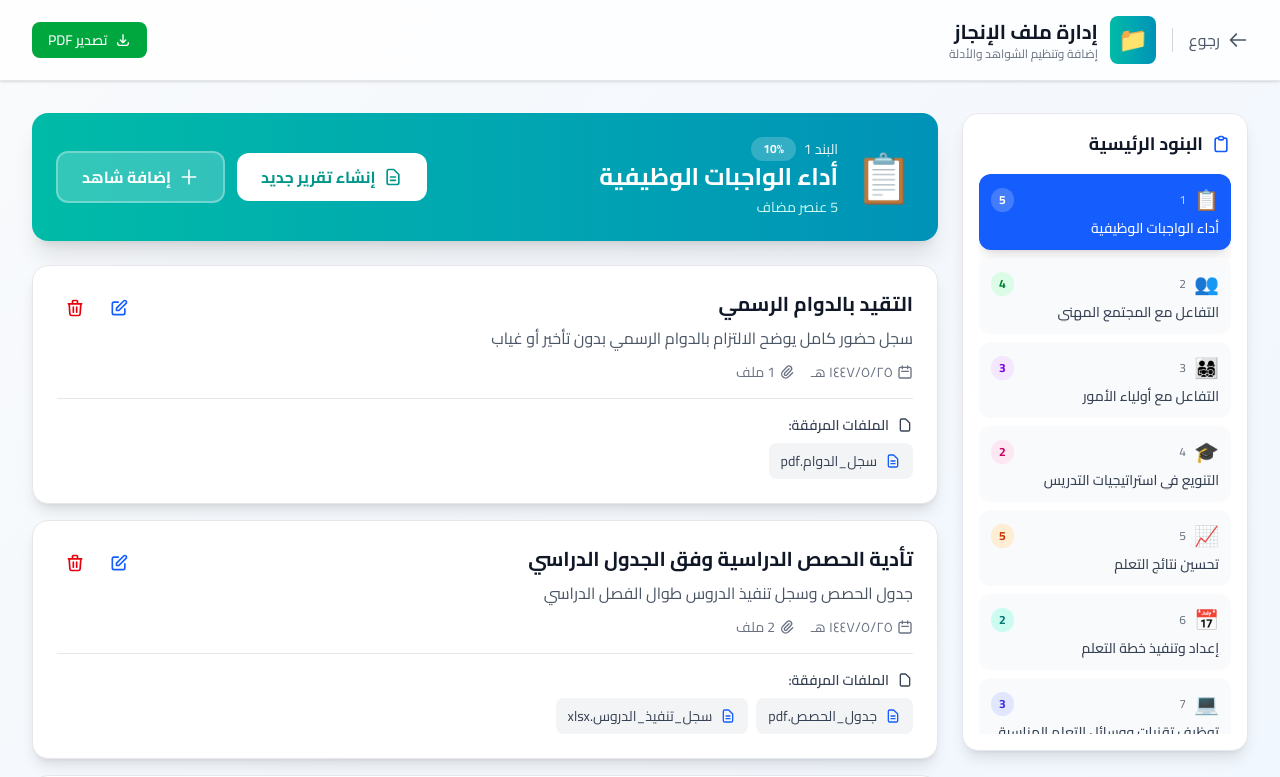
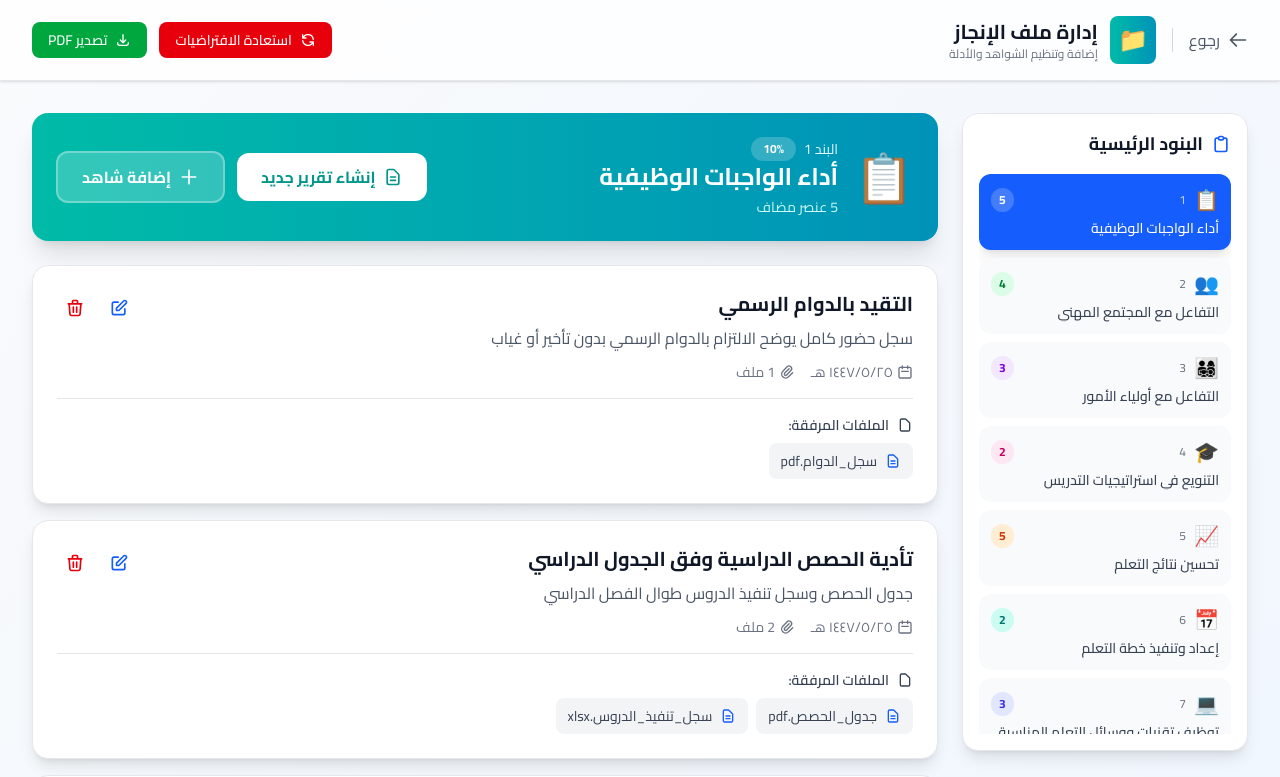
Before and after one commit to Tr-Abdullah/eduspark, a Next.js app: page /admin/portfolio/manage in a window 1280 px wide. Shown: the top 777 px of the page. Built offline with nearby package versions, Linux system fonts and the light colour scheme.

Commit message:
إضافة زر استعادة الافتراضيات في إدارة ملف الإنجاز

```diff
--- a/src/app/admin/portfolio/manage/page.tsx
+++ b/src/app/admin/portfolio/manage/page.tsx
@@ -484,6 +484,14 @@ export default function ManagePortfolioPage() {
     setPortfolioItems(portfolioItems.filter(item => item.id !== id));
   };
 
+  const handleResetDefaults = () => {
+    if (confirm("هل أنت متأكد من استعادة البيانات الافتراضية؟ سيتم حذف جميع التغييرات الحالية.")) {
+      const initialItems = populateTemplateItems();
+      setPortfolioItems(initialItems);
+      localStorage.setItem("portfolio-items", JSON.stringify(initialItems));
+    }
+  };
+
   const currentCriteria = criteria.find(c => c.id === selectedCriteria);
   const currentItems = portfolioItems.filter(item => item.criteriaId === selectedCriteria);
 
@@ -512,6 +520,15 @@ export default function ManagePortfolioPage() {
               </div>
             </div>
             <div className="flex items-center gap-3">
+              <button
+                onClick={handleResetDefaults}
+                className="px-4 py-2 bg-red-600 text-white rounded-lg hover:bg-red-700 transition-colors text-sm font-medium flex items-center gap-2"
+              >
+                <svg className="w-4 h-4" fill="none" stroke="currentColor" viewBox="0 0 24 24">
+                  <path strokeLinecap="round" strokeLinejoin="round" strokeWidth={2} d="M4 4v5h.582m15.356 2A8.001 8.001 0 004.582 9m0 0H9m11 11v-5h-.581m0 0a8.003 8.003 0 01-15.357-2m15.357 2H15" />
+                </svg>
+                <span className="hidden sm:inline">استعادة الافتراضيات</span>
+              </button>
               <button className="px-4 py-2 bg-green-600 text-white rounded-lg hover:bg-green-700 transition-colors text-sm font-medium flex items-center gap-2">
                 <svg className="w-4 h-4" fill="none" stroke="currentColor" viewBox="0 0 24 24">
                   <path strokeLinecap="round" strokeLinejoin="round" strokeWidth={2} d="M4 16v1a3 3 0 003 3h10a3 3 0 003-3v-1m-4-4l-4 4m0 0l-4-4m4 4V4" />
```
